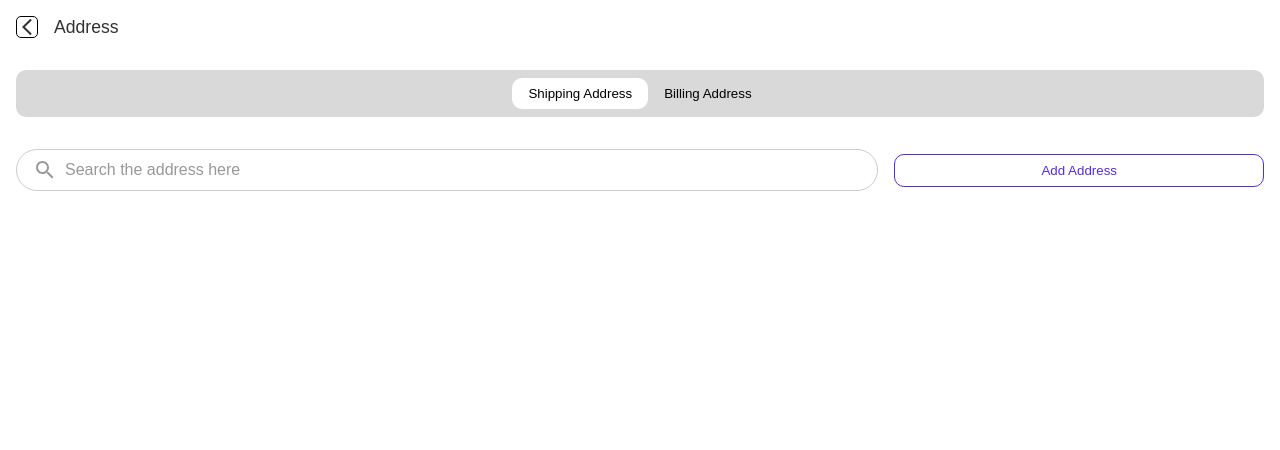
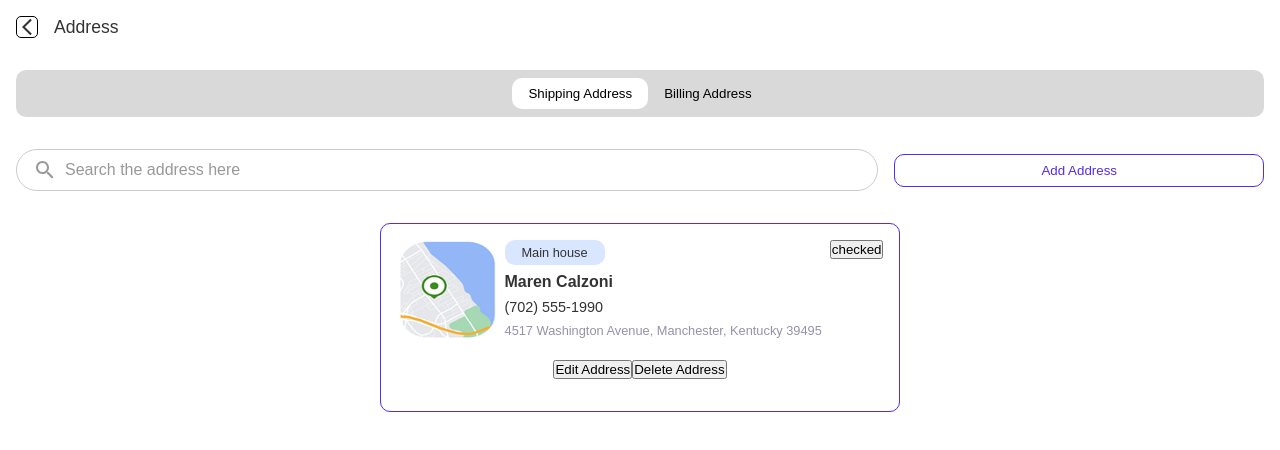
Before and after one commit to joaolrocha/address-project, a React (Create React App) app: page / in a window 1280 px wide. Shown: the top 450 px of the page. Built offline with nearby package versions, Linux system fonts and the light colour scheme.

Commit message:
feat: style of main card ok

```diff
--- a/src/components/MainCard/MainCard.tsx
+++ b/src/components/MainCard/MainCard.tsx
@@ -1,23 +1,29 @@
+import './_mainCard.scss'
+
+import imageMap from '../../assets/images/Captura de Tela 2024-05-29 às 12.28.16.png'
+
 const MainCard = () => {
   return (
     <div className="maincard-container">
+      <div className='maincard-container-fix'>
         <div className="maincard-container-infos">
           <div className="maincard-container-infos-map">
-
+            <img src={imageMap} alt="image map" />
           </div>
 
           <div className="maincard-container-infos-address">
             <div className="maincard-container-infos-address-role">
-            Main house
+              <p>Main house</p>
             </div>
             <div className="maincard-container-infos-address-name">
-            Maren Calzoni
+              <h2>Maren Calzoni</h2>
+
             </div>
             <div className="maincard-container-infos-address-phone">
-            (702) 555-1990
+              <p>(702) 555-1990</p>
             </div>
             <div className="maincard-container-infos-address-streets">
-            4517 Washington Avenue, Manchester, Kentucky 39495
+             <p>4517 Washington Avenue, Manchester, Kentucky 39495</p>
             </div>
           </div>
 
@@ -27,12 +33,10 @@ const MainCard = () => {
         </div>
 
         <div className="maincard-container-footer">
-
           <button>Edit Address</button>
           <button>Delete Address</button>
-
         </div>
-
+      </div>
     </div>
   )
 }
--- /dev/null
+++ b/src/components/MainCard/_mainCard.scss
@@ -0,0 +1,73 @@
+.maincard-container {
+  width: 100%;
+  display: flex;
+  flex-direction: column;
+  align-items: center;
+  padding: 1rem;
+
+  &-fix {
+    border: 1px solid #542BF0;
+    border-radius: 10px;
+    padding: 1rem;
+  }
+
+  &-infos {
+    display: flex;
+    gap: 0.5rem;
+
+
+    &-map {
+      & img {
+        width: 100px;
+        height: 100px;
+      }
+    }
+
+    &-address {
+      display: flex;
+      flex-direction: column;
+      gap: 0.5rem;
+
+      &-role {
+        display: flex;
+        align-items: center;
+        justify-content: center;
+        width: 100px;
+        height: 25px;
+        background-color: #D9E6FF;
+        border-radius: 10px;
+
+        & p {
+          font-size: 0.8rem;
+        }
+      }
+
+      &-name {
+        & h2 {
+          font-size: 1rem;
+        }
+      }
+
+      &-phone {
+        & p {
+          font-size: 0.9rem;
+        }
+      }
+
+      &-streets {
+        & p {
+          font-size: 0.8rem;
+          color: #9792A8;
+        }
+      }
+    }
+  }
+
+  &-footer {
+    width: 100%;
+    display: flex;
+    align-items: center;
+    justify-content: center;
+    padding: 1rem;
+  }
+}
--- a/src/views/Home/Home.tsx
+++ b/src/views/Home/Home.tsx
@@ -1,5 +1,6 @@
 import ControllerButtons from "../../components/ControllerButtons/ControllerButtons"
 import Header from "../../components/Header/Header"
+import MainCard from "../../components/MainCard/MainCard"
 import SearchAddress from "../../components/SearchAddress/SearchAddress"
 
 const HomePage = () => {
@@ -18,6 +19,10 @@ const HomePage = () => {
       <div className="homepage-container-search">
         <SearchAddress/>
       </div>
+
+      <div className="homepage-container-cards">
+        <MainCard/>
+      </div>
     </div>
   )
 }
```
Also changed, not shown: src/assets/images/Captura de Tela 2024-05-29 às 12.28.16.png (added). Lines whose indentation alone changed are shown as unchanged.
